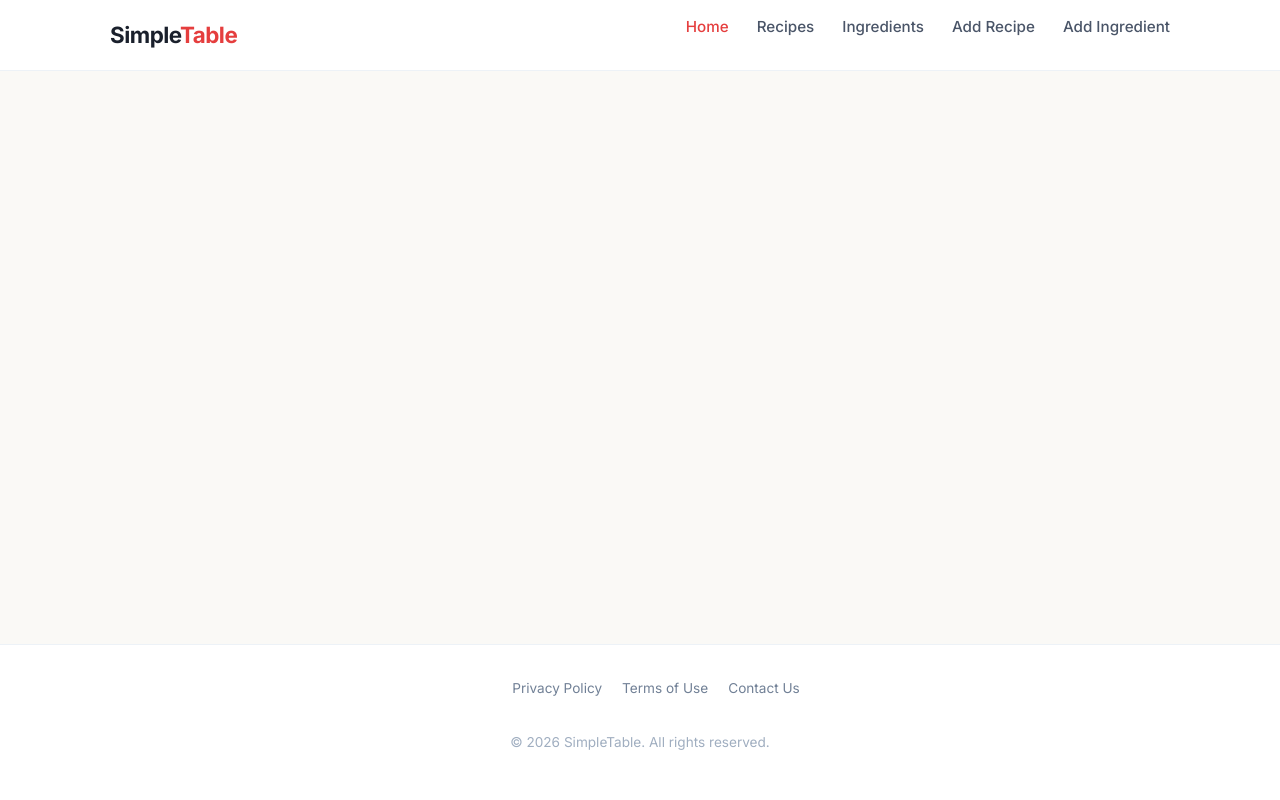
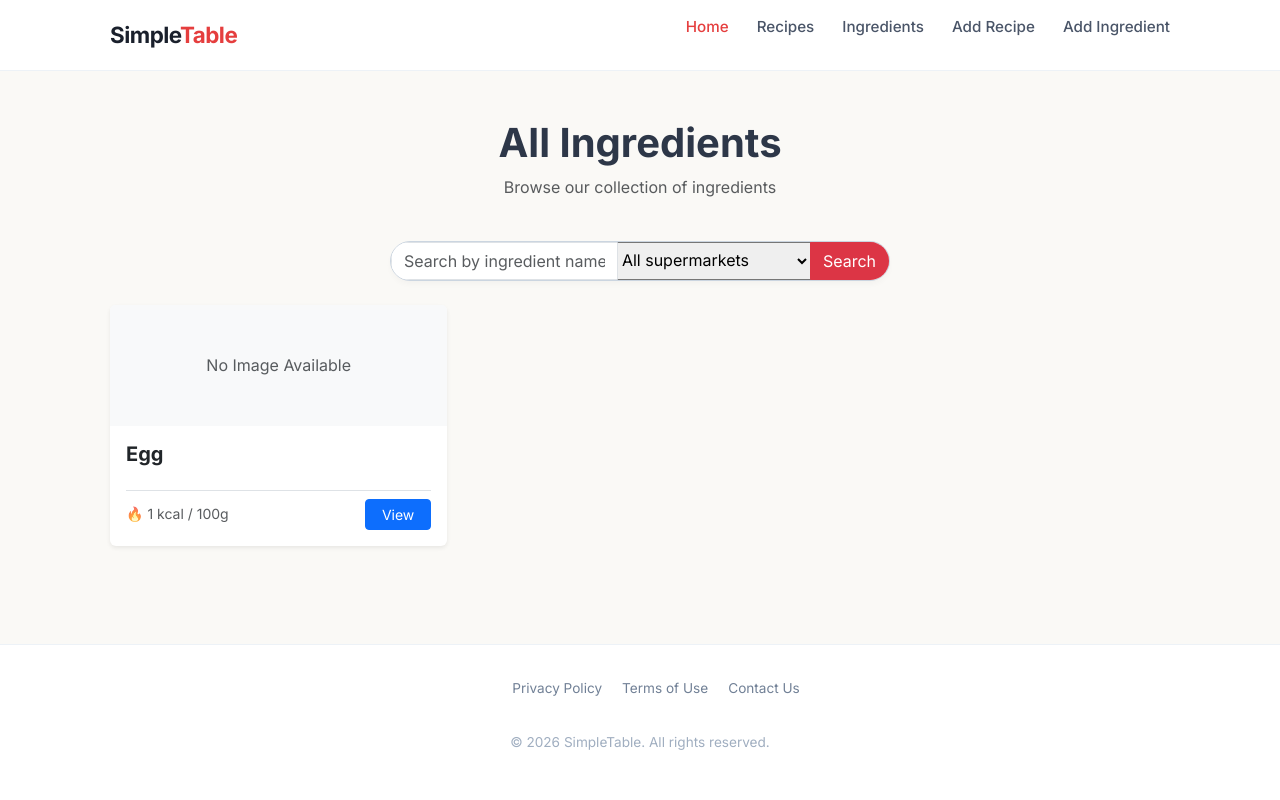
Before and after one commit to K0Ko0o/WebProject-Cookery, a Django app: page /ingredients/list/ in a window 1280 px wide. Run offline with Django 4.2, Linux system fonts and the light colour scheme; data comes from the database, SQL or seed files in the repository; tables that the repository leaves empty hold one stand-in row (values such as "Sample post"); some libraries are stand-ins or nearby versions.

Commit message:
added supermarket model, made the list all ingredients page

```diff
--- /dev/null
+++ b/ingredients/forms.py
@@ -0,0 +1,18 @@
+from django import forms
+
+from ingredients.models import Supermarket
+
+
+class IngredientSearchForm(forms.Form):
+    query = forms.CharField(
+        required=False,
+        widget= forms.TextInput(attrs={
+            'class': 'form-control',
+            'placeholder' : "Search by ingredient name"
+        })
+    )
+    category = forms.ModelChoiceField(
+        queryset=Supermarket.objects.all(),
+        required=False,
+        empty_label='All supermarkets'
+    )
--- a/ingredients/models.py
+++ b/ingredients/models.py
@@ -1,9 +1,27 @@
 from django.db import models
+
+class Supermarket(models.Model):
+    name = models.CharField(
+        max_length=15
+    )
 
 class Ingredient(models.Model):
     name = models.CharField(
         max_length=50,
     )
+    image = models.ImageField(
+        upload_to='ingredient-images',
+        null=True,
+        blank=True,
+    )
+    calories_per_100_grams = models.IntegerField()
+
+    supermarket = models.ForeignKey(
+        to=Supermarket,
+        on_delete=models.CASCADE,
+        blank=True,
+        null=True,
+    )
 
     def __str__(self) -> str:
         return self.name
--- a/ingredients/views.py
+++ b/ingredients/views.py
@@ -2,8 +2,30 @@ from django.http.request import HttpRequest
 from django.http.response import HttpResponse
 from django.shortcuts import render
 
+from ingredients.forms import IngredientSearchForm
+from ingredients.models import Ingredient
+
+
 def ingredients_list_view(request: HttpRequest) -> HttpResponse:
-    return render(request, 'ingredients/ingredients-list.html')
+    all_ingredients = Ingredient.objects.all()
+    form = IngredientSearchForm(request.GET or None)
+
+    if form.is_valid():
+        query = form.cleaned_data['query']
+        category = form.cleaned_data['category']
+
+        if query:
+            all_ingredients = all_ingredients.filter(name__icontains=query)
+
+        if category:
+            all_ingredients = all_ingredients.filter(category=category)
+
+    context = {
+        'all_ingredients': all_ingredients,
+        'form': form,
+    }
+
+    return render(request, 'ingredients/ingredients-list.html', context)
 
 def ingredients_add_view(request: HttpRequest) -> HttpResponse:
     return render(request, 'ingredients/ingredient-add.html')
--- a/recipes/forms.py
+++ b/recipes/forms.py
@@ -1,9 +1,9 @@
 from django import forms
 from django.core.exceptions import ValidationError
 
-from common.models import Category
+
 from djangoproject.mixins import DisabledForm
-from recipes.models import Recipe
+from recipes.models import Recipe, Category
 
 
 class SearchForm(forms.Form):
--- a/templates/ingredients/ingredients-list.html
+++ b/templates/ingredients/ingredients-list.html
@@ -1 +1,59 @@
 {% extends 'shared/base.html' %}
+{% load crispy_forms_filters %}
+
+{% block content %}
+<div class="container py-5">
+    <!-- Header Section -->
+    <div class="row mb-4">
+        <div class="col text-center">
+            <h1 class="fw-bold">All Ingredients</h1>
+            <p class="text-muted">Browse our collection of ingredients</p>
+        </div>
+    </div>
+
+    <!-- Search Bar (Centered & Styled) -->
+    <div class="row justify-content-center mb-4">
+        <div class="col-md-8">
+            <form method="get" class="search-form">
+                <div class="input-group">
+                    {{ form.query }}
+                    {{ form.category }}
+                    <button type="submit" class="btn btn-danger">Search</button>
+                </div>
+            </form>
+        </div>
+    </div>
+
+    <!-- Cards Grid -->
+    <div class="row row-cols-1 row-cols-md-2 row-cols-lg-3 g-4">
+        {% for ingredient in all_ingredients %}
+            <div class="col">
+                <div class="card h-100 shadow-sm border-0">
+                    <!-- Ingredient Image -->
+                    {% if ingredient.image %}
+                        <img src="{{ ingredient.image.url }}" class="card-img-top" alt="{{ ingredient.name }}" style="height: 200px; object-fit: cover;">
+                    {% else %}
+                        <div class="bg-light text-center py-5 card-img-top">
+                            <span class="text-muted">No Image Available</span>
+                        </div>
+                    {% endif %}
+
+                    <!-- Card Body -->
+                    <div class="card-body d-flex flex-column">
+                        <h5 class="card-title fw-bold">{{ ingredient.name }}</h5>
+
+                        <div class="d-flex justify-content-between align-items-center mt-3 pt-2 border-top">
+                            <small class="text-muted">🔥 {{ ingredient.calories_per_100_grams }} kcal / 100g</small>
+                            <a href="{% url 'ingredient:detail' ingredient.id %}" class="btn btn-primary btn-sm px-3">View</a>
+                        </div>
+                    </div>
+                </div>
+            </div>
+        {% empty %}
+            <div class="col-12 text-center py-5">
+                <h4 class="text-muted">No ingredients found.</h4>
+            </div>
+        {% endfor %}
+    </div>
+</div>
+{% endblock %}
```
Also changed, not shown: common/models.py (+0 -8 lines), recipes/models.py (+7 -1 lines), common/migrations/0002_delete_category.py (added), db.sqlite3, ingredients/migrations/0002_ingredient_calories_per_100_grams_ingredient_image.py (added), ingredients/migrations/0003_supermarket_ingredient_supermarket.py (added), recipes/migrations/0006_category_alter_recipe_category.py (added).
